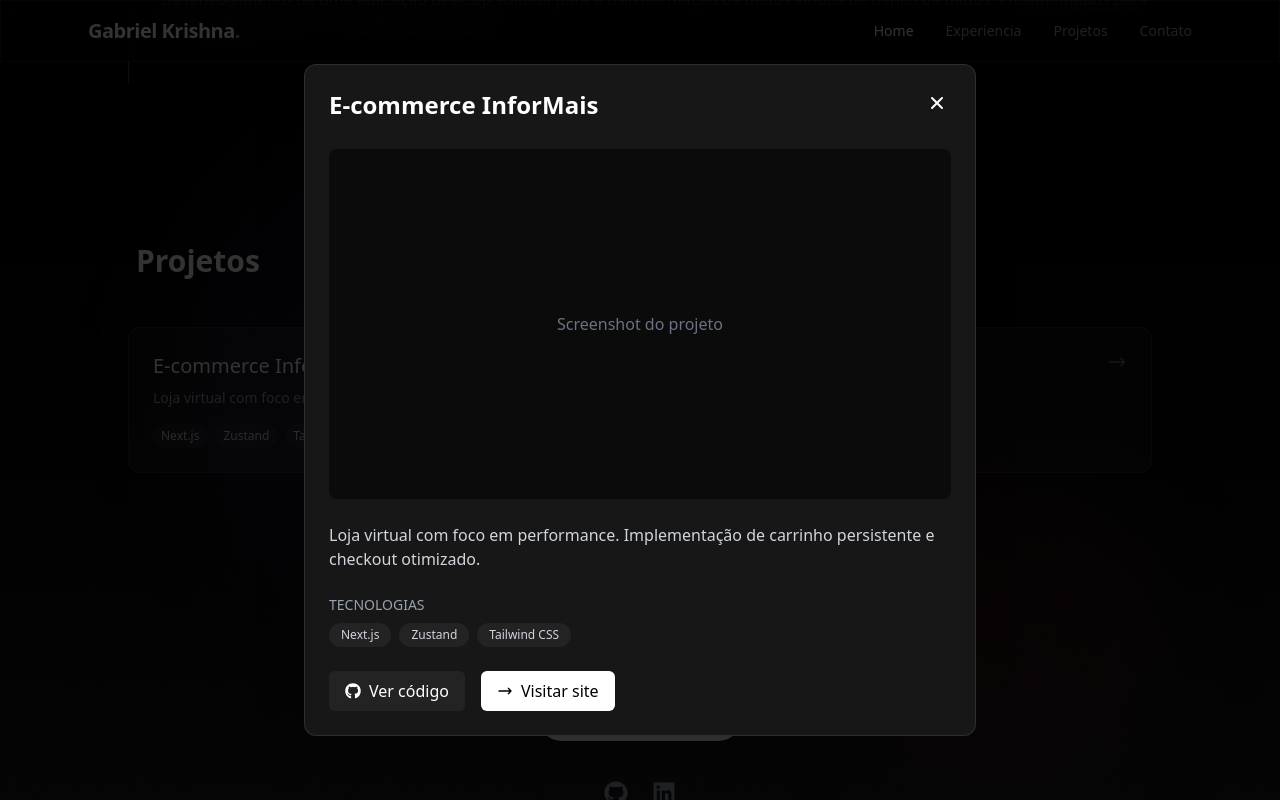
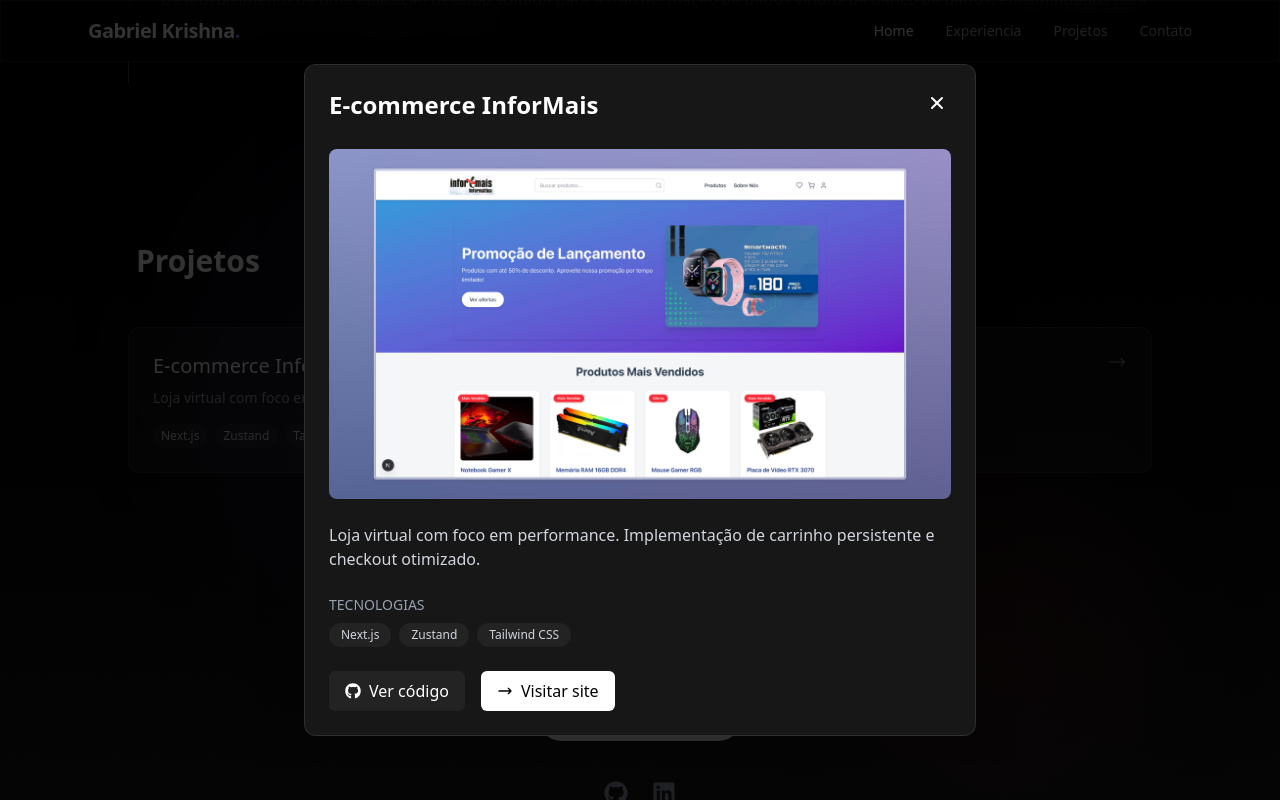
Before and after one commit to GabrielKrishna/Portfolio, a Next.js app: page / in a window 1280 px wide. Both pictures are taken after a click on the element 640 px from the left and 2465 px from the top of the page. Shown: the part 2065-2865 px from the top of the page. Built offline with nearby package versions, Linux system fonts and the light colour scheme.

Commit message:
projetc image

```diff
--- a/src/app/page.tsx
+++ b/src/app/page.tsx
@@ -503,9 +503,14 @@ export default function Home() {
                 </button>
               </div>
 
-              <div className="aspect-video w-full bg-black/50 rounded-lg mb-6 flex items-center justify-center">
-                {/* Placeholder para screenshot do projeto */}
-                <p className="text-gray-500">Screenshot do projeto</p>
+              <div className="aspect-video w-full bg-black/50 rounded-lg mb-6 flex items-center justify-center overflow-hidden">
+                <Image
+                  src="/projects/InforMais.jpeg"
+                  alt="Screenshot do projeto"
+                  width={1280}
+                  height={720}
+                  className="object-cover w-full h-full"
+                />
               </div>
 
               <p className="mb-6 text-gray-300">{selectedProject.description}</p>
```
Also changed, not shown: public/profile/grain.png (deleted), public/projects/InforMais.jpeg (added).
